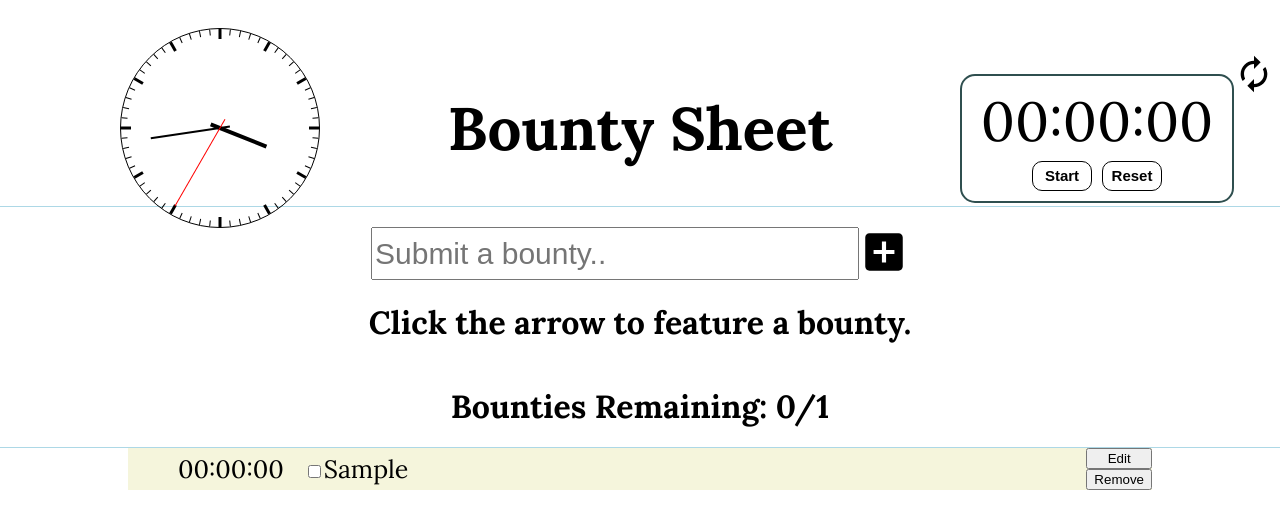
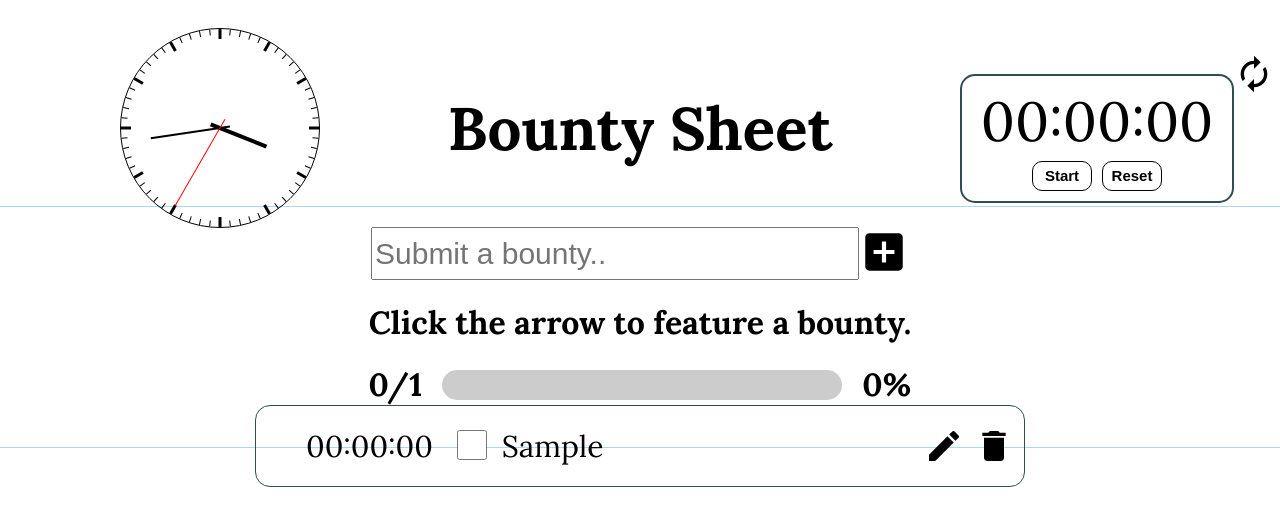
Before and after one commit to taujeng/bountysheet, a React (Create React App) app: page / in a window 1280 px wide. Both pictures are taken after typing "Sample" into the empty fields and a click on the button 884 px from the left and 253 px from the top of the page. Shown: the top 528 px of the page. Built offline with nearby package versions, Linux system fonts and the light colour scheme.

Commit message:
Add Meter component

```diff
--- a/src/Components/Bounty/Bounty.jsx
+++ b/src/Components/Bounty/Bounty.jsx
@@ -1,7 +1,7 @@
 import React, { useState } from 'react';
 import timeFormat from '../timeFormat';
 import './bounty.css';
-import DoubleArrowIcon from '@mui/icons-material/DoubleArrow';
+import { DoubleArrow, Edit, Delete, Alarm } from '@mui/icons-material/';
 
 const Bounty = ({
   item,
@@ -26,26 +26,25 @@ const Bounty = ({
       style={completed ? { backgroundColor: '#95bb72' } : null}
     >
       {hover ? (
-        <DoubleArrowIcon
+        <DoubleArrow
           id="double-arrow"
           onClick={() => setCurrentBounty(current ? '' : item.id)}
         />
       ) : null}
       <div className="bounty">
-        {/* <button onClick={() => setCurrentBounty(current ? '' : item.id)}>
-            →
-          </button> */}
         {current ? (
-          <button onClick={() => handleTime(item.id)}>Save Time</button>
+          <Alarm className="bounty-button" onClick={() => handleTime(item.id)}>
+            Save Time
+          </Alarm>
         ) : null}
         <div className="bounty-time">
           {hours}:{minutes}:{seconds}
         </div>
-
         <label
           style={{ textDecoration: item.completed ? 'line-through' : null }}
         >
           <input
+            style={{ height: '30px', width: '30px' }}
             type="checkbox"
             checked={item.completed}
             onChange={() => handleCheckBox(item.id)}
@@ -61,10 +60,12 @@ const Bounty = ({
         </label>
       </div>
       <div className="button-container">
-        <button onClick={() => setEdit(!edit)}>
+        <Edit className="bounty-button" onClick={() => setEdit(!edit)}>
           {!edit ? 'Edit' : 'Save'}
-        </button>
-        <button onClick={() => handleDelete(item.id)}>Remove</button>
+        </Edit>
+        <Delete className="bounty-button" onClick={() => handleDelete(item.id)}>
+          Remove
+        </Delete>
       </div>
     </div>
   );
--- a/src/Components/Bounty/bounty.css
+++ b/src/Components/Bounty/bounty.css
@@ -4,12 +4,20 @@
   background-color: goldenrod;
 }
 
+.current-container .bounty-button {
+  cursor: pointer;
+  padding-right: 10px;
+  font-size: 40px;
+}
+
 .bounty-container {
-  width: 80%;
-  background-color: beige;
+  width: 60%;
   display: flex;
   justify-content: space-between;
-  font-size: 25px;
+  font-size: 30px;
+  border: 1px darkslategrey solid;
+  border-radius: 15px;
+  padding: 20px 0;
 }
 
 #double-arrow {
@@ -34,7 +42,21 @@
   padding-right: 20px;
 }
 
+.bounty label {
+  display: flex;
+}
+
+.bounty label input {
+  margin-right: 15px;
+}
+
 .button-container{
   display: flex;
-  flex-direction: column;
+  align-items: center;
 }
+
+.button-container .bounty-button {
+  cursor: pointer;
+  padding-right: 10px;
+  font-size: 40px;
+}
--- a/src/Components/BountyList/BountyList.jsx
+++ b/src/Components/BountyList/BountyList.jsx
@@ -1,14 +1,15 @@
 import React, { useState, useReducer } from 'react';
-import Bounty from '../Bounty/Bounty'
-import './bountyList.css'
+import Bounty from '../Bounty/Bounty';
+import './bountyList.css';
+import Meter from '../Meter/Meter';
 import listReducer from './listReducer';
 import AddBoxIcon from '@mui/icons-material/AddBox';
 
-const BountyList = ( {time} ) => {
-  const [list, dispatch] = useReducer(listReducer, [])
+const BountyList = ({ time }) => {
+  const [list, dispatch] = useReducer(listReducer, []);
 
   const [form, setForm] = useState('');
-  const [listId, setListId] = useState(0) // ea item in the list gets an id
+  const [listId, setListId] = useState(0); // ea item in the list gets an id
   const [currentBounty, setCurrentBounty] = useState(); // contains id
 
   // const id = list.length;  -> doesn't work once you add the remove function
@@ -20,23 +21,23 @@ const BountyList = ( {time} ) => {
   // console.log(list)
 
   // current Bounty info:
-  let current = list.filter(item => item.id === currentBounty)
+  let current = list.filter((item) => item.id === currentBounty);
 
-  let sideBounty = list.filter(item => item.id !== currentBounty)
-  let todoList = sideBounty.filter(item => !item.completed)
-  let completedList = sideBounty.filter(item=> item.completed)
+  let sideBounty = list.filter((item) => item.id !== currentBounty);
+  let todoList = sideBounty.filter((item) => !item.completed);
+  let completedList = sideBounty.filter((item) => item.completed);
   let active = completedList.length;
 
   function handleSubmit(e) {
     e.preventDefault();
-    if (form === "") return;
+    if (form === '') return;
     dispatch({
       type: 'submit',
       id: listId,
-      task: form
-    })
+      task: form,
+    });
     setForm('');
-    setListId(listId + 1)
+    setListId(listId + 1);
   }
   function handleChange(e) {
     setForm(e.target.value);
@@ -44,32 +45,30 @@ const BountyList = ( {time} ) => {
   function handleCheckBox(id) {
     dispatch({
       type: 'checkbox',
-      id: id
-    })
+      id: id,
+    });
   }
   function handleDelete(id) {
     dispatch({
       type: 'delete',
-      id: id
-    })
+      id: id,
+    });
   }
   function handleEdit(id, task) {
     dispatch({
       type: 'edit',
       id: id,
-      task: task
-    })
+      task: task,
+    });
   }
 
   function handleTime(id) {
     dispatch({
       type: 'time',
       id: id,
-      time: time
-    })
+      time: time,
+    });
   }
-
-
 
   return (
     <div className="bountyList-container">
@@ -80,32 +79,58 @@ const BountyList = ( {time} ) => {
           value={form}
           onChange={handleChange}
         />
-        <button type="submit"><AddBoxIcon style={{fontSize: "50px"}}/></button>
+        <button type="submit">
+          <AddBoxIcon style={{ fontSize: '50px' }} />
+        </button>
       </form>
-      {current[0] ?
-        <Bounty key={current[0].id} item={current[0]} handleCheckBox={handleCheckBox}
-            handleDelete={handleDelete} handleEdit={handleEdit} setCurrentBounty={setCurrentBounty}
-            current={true} handleTime={handleTime}
-          />
-        : <h1>Click the arrow to feature a bounty.</h1>
-      }
-      <h1>
-        Bounties Remaining: {active}/{list.length}
-      </h1>
+      {current[0] ? (
+        <Bounty
+          key={current[0].id}
+          item={current[0]}
+          handleCheckBox={handleCheckBox}
+          handleDelete={handleDelete}
+          handleEdit={handleEdit}
+          setCurrentBounty={setCurrentBounty}
+          current={true}
+          handleTime={handleTime}
+        />
+      ) : (
+        <h1>Click the arrow to feature a bounty.</h1>
+      )}
+      <div className="meter-container">
+        <h1>
+          {active}/{list.length}
+        </h1>
+        <Meter percent={active / list.length} animate={true} />
+        <h1>
+          {Math.round((active / (list.length ? list.length : 1)) * 100).toFixed(
+            0
+          ) + '%'}
+        </h1>
+      </div>
       {todoList.map((item) => (
-        <Bounty key={item.id} item={item} handleCheckBox={handleCheckBox}
-          handleDelete={handleDelete} handleEdit={handleEdit} setCurrentBounty={setCurrentBounty}
+        <Bounty
+          key={item.id}
+          item={item}
+          handleCheckBox={handleCheckBox}
+          handleDelete={handleDelete}
+          handleEdit={handleEdit}
+          setCurrentBounty={setCurrentBounty}
           handleTime={handleTime}
         />
       ))}
       {completedList.map((item) => (
-        <Bounty key={item.id} item={item} handleCheckBox={handleCheckBox}
-          handleDelete={handleDelete} handleEdit={handleEdit}
+        <Bounty
+          key={item.id}
+          item={item}
+          handleCheckBox={handleCheckBox}
+          handleDelete={handleDelete}
+          handleEdit={handleEdit}
           setCurrentBounty={setCurrentBounty}
-          completed = {true} handleTime={handleTime}
+          completed={true}
+          handleTime={handleTime}
         />
       ))}
-
     </div>
   );
 };
--- a/src/Components/BountyList/bountyList.css
+++ b/src/Components/BountyList/bountyList.css
@@ -29,3 +29,15 @@
 .bountyList-container form button:hover {
   color: green;
 }
+
+    /* Meter */
+.meter-container {
+  display: flex;
+  align-items: center;
+}
+
+.meter-container h1{
+  display: flex;
+  align-items: center;
+  margin: 0 20px;
+}
--- /dev/null
+++ b/src/Components/Meter/Meter.js
@@ -0,0 +1,34 @@
+import React from 'react';
+
+// src: https://codeburst.io/simple-data-visualization-in-react-learn-how-to-build-a-progress-meter-c4041af4c77a
+
+const Meter = (props) => {
+  let {
+    percent = 0, // number: 0 - 1, inclusive. Fill %
+    width = 400, // the width of our meter
+    height = 30, // the height of our meter
+    rounded = true, // if true, use rounded corners
+    color = '#0078bc', // the fill color
+    animate = false, // if true, animate
+    label = null, // a label for accessibility
+  } = props;
+
+  const r = rounded ? Math.ceil(height / 2) : 0;
+  const w = percent ? Math.max(height, width * Math.min(percent, 1)) : 0;
+  const style = animate ? { transition: 'width 500ms, fill 250ms' } : null;
+  return (
+    <svg width={width} height={height} aria-label={label}>
+      <rect width={width} height={height} fill="#ccc" rx={r} ry={r} />
+      <rect
+        width={w}
+        height={height}
+        fill={color}
+        rx={r}
+        ry={r}
+        style={style}
+      />
+    </svg>
+  );
+};
+
+export default Meter;
```
